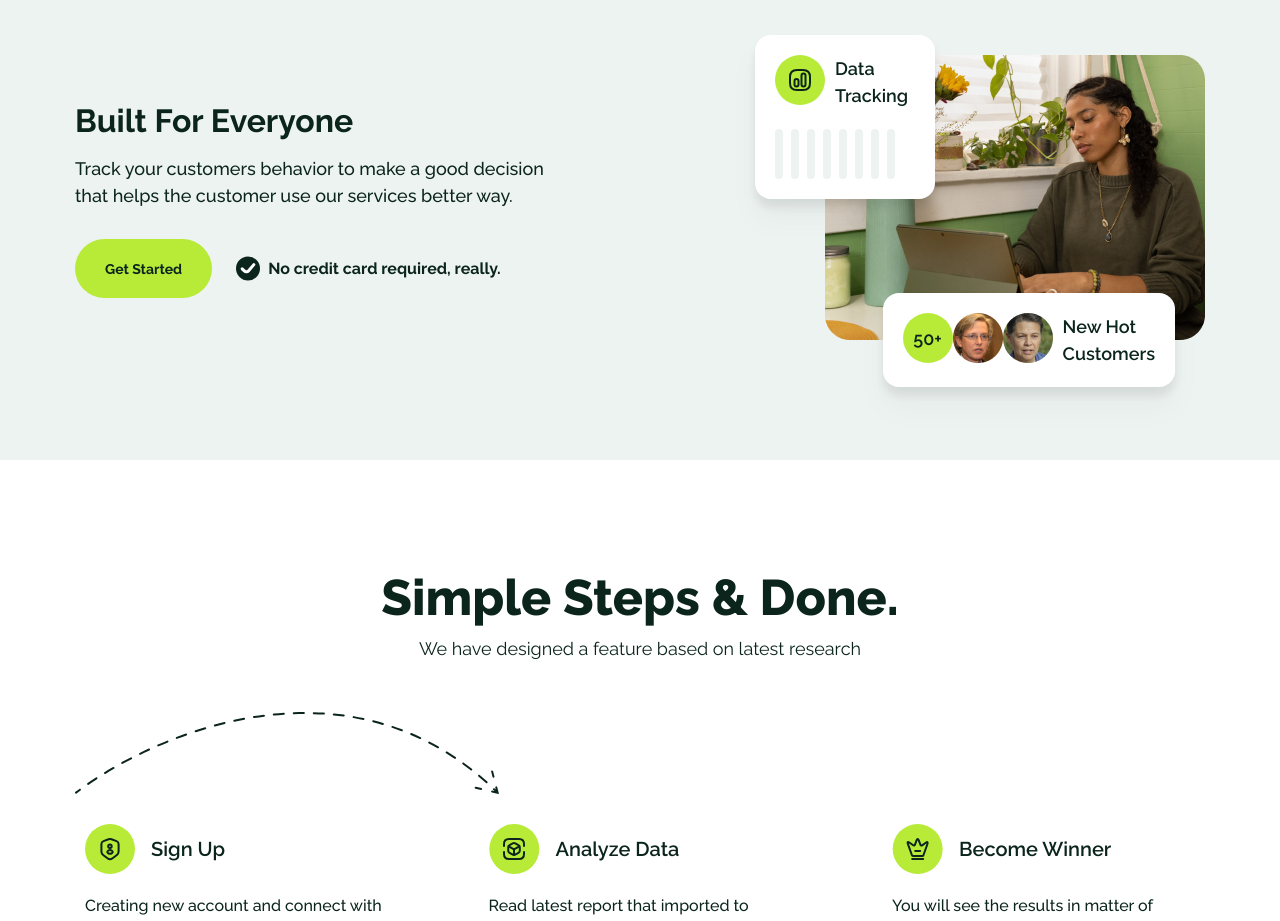
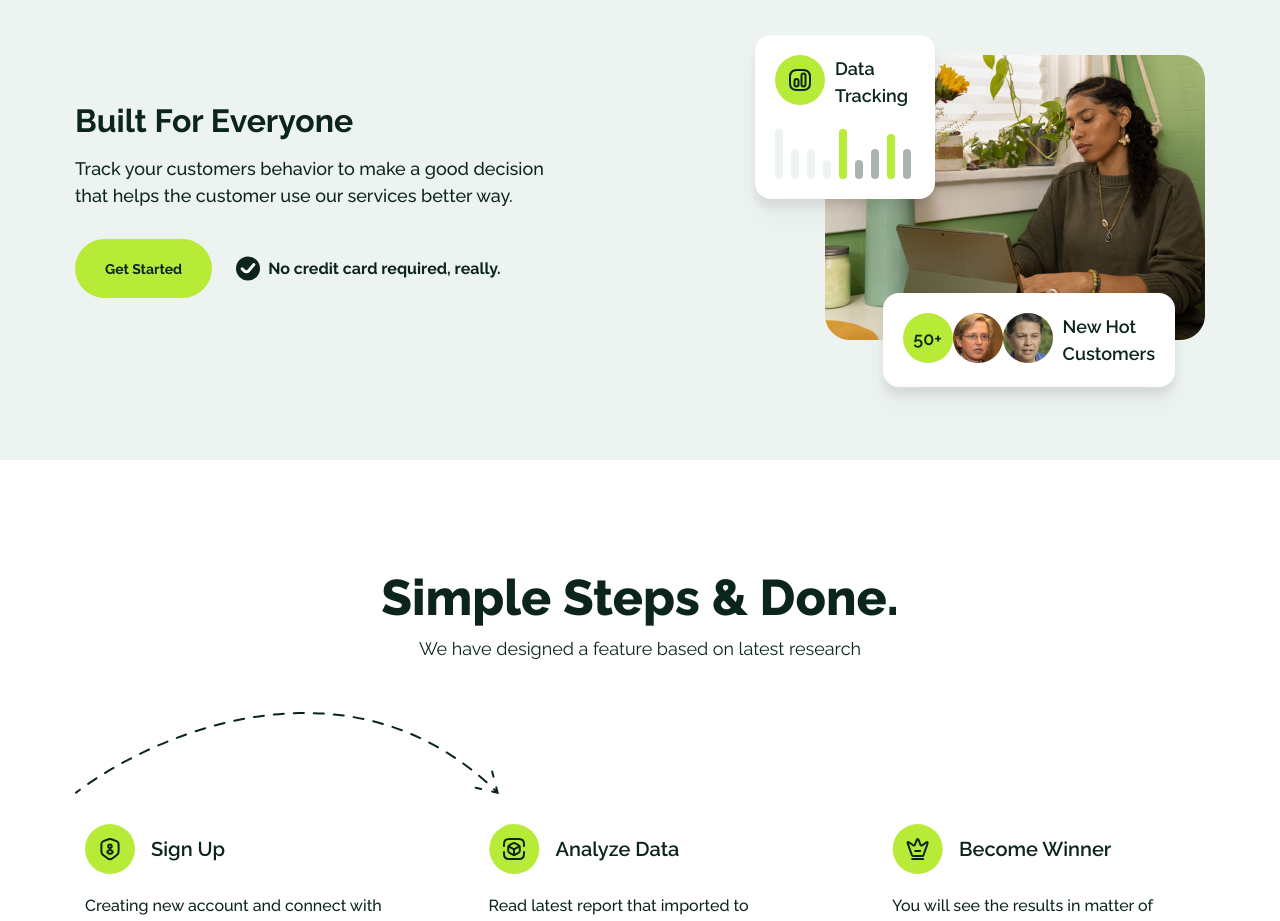
Before and after one commit to iniadnan/next-pastilaris-bwa, a Next.js app: page / in a window 1280 px wide. Shown: the part 2240-3161 px from the top of the page. Built offline with nearby package versions, Linux system fonts and the light colour scheme.

Commit message:
ready to add font poppins

```diff
--- a/app/components/BFEDataTracking.tsx
+++ b/app/components/BFEDataTracking.tsx
@@ -1,4 +1,15 @@
+"use client"
+import { useEffect, useState } from "react";
 export default function BFEDataTracking() {
+
+    useEffect(() => {
+        isScrolling();
+    }, [])
+
+    const isScrolling = () => {
+        console.log(window.screenY)
+    }
+
     return (
         <div className="bg-white rounded-[16px] p-5 w-[180px] absolute z-10 -top-[20px] right-[270px] drop-shadow-xl">
             <div className="flex items-start gap-x-2.5">
@@ -12,15 +23,16 @@ export default function BFEDataTracking() {
                 </div>
                 <h3 className="font-semibold text-[18px] text-[#0B251C] grow">Data Tracking</h3>
             </div>
-            <div className="flex items-start gap-x-2 mt-5">
+            <div className="flex items-end gap-x-2 mt-5">
                 <div className="w-[8px] h-[50px] rounded-[100px] bg-[#EDF3F0]"></div>
-                <div className="w-[8px] h-[50px] rounded-[100px] bg-[#EDF3F0]"></div>
-                <div className="w-[8px] h-[50px] rounded-[100px] bg-[#EDF3F0]"></div>
-                <div className="w-[8px] h-[50px] rounded-[100px] bg-[#EDF3F0]"></div>
-                <div className="w-[8px] h-[50px] rounded-[100px] bg-[#EDF3F0]"></div>
-                <div className="w-[8px] h-[50px] rounded-[100px] bg-[#EDF3F0]"></div>
-                <div className="w-[8px] h-[50px] rounded-[100px] bg-[#EDF3F0]"></div>
-                <div className="w-[8px] h-[50px] rounded-[100px] bg-[#EDF3F0]"></div>
+                <div className="w-[8px] h-[30px] rounded-[100px] bg-[#EDF3F0]"></div>
+                <div className="w-[8px] h-[30px] rounded-[100px] bg-[#EDF3F0]"></div>
+                <div className="w-[8px] h-[19px] rounded-[100px] bg-[#EDF3F0]"></div>
+                <div className="w-[8px] h-[50px] rounded-[100px] bg-[#B7EB38]"></div>
+                <div className="w-[8px] h-[19px] rounded-[100px] bg-[#ACB4B1]"></div>
+                <div className="w-[8px] h-[30px] rounded-[100px] bg-[#ACB4B1]"></div>
+                <div className="w-[8px] h-[45px] rounded-[100px] bg-[#B7EB38]"></div>
+                <div className="w-[8px] h-[30px] rounded-[100px] bg-[#ACB4B1]"></div>
             </div>
         </div>
     )
```
